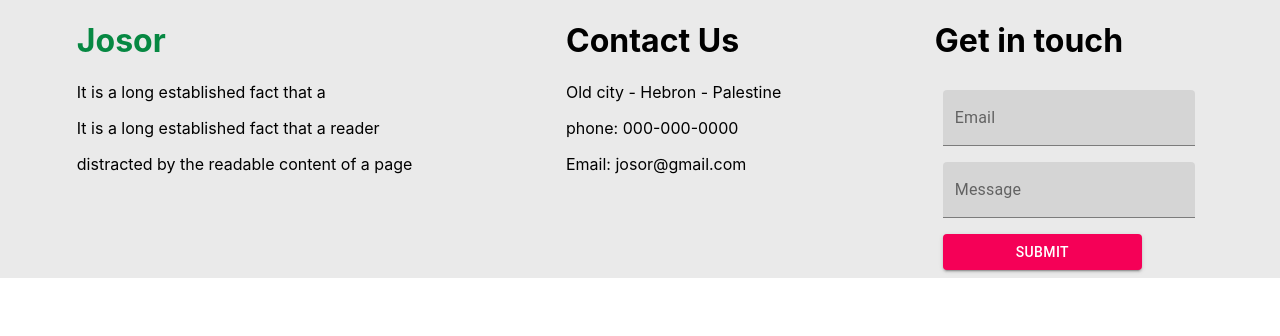
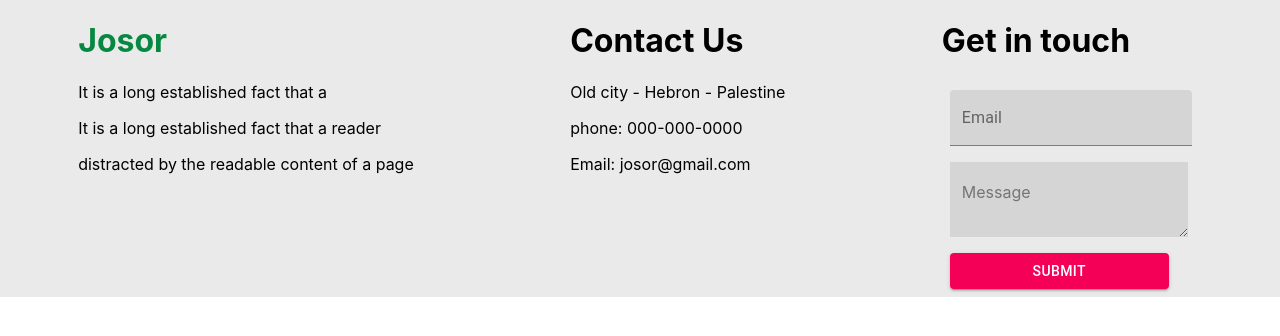
Before and after one commit to xAbdx/josor, a React (Create React App) app: page /footer in a window 1280 px wide. Shown: the top 336 px of the page. Built offline with nearby package versions, Linux system fonts and the light colour scheme.

Commit message:
added footer and header

```diff
--- a/src/components/footer/footer.js
+++ b/src/components/footer/footer.js
@@ -26,15 +26,8 @@ const Footer = () => {
             <div className={classes.firstColumn}>
                 <h1>Get in touch</h1>
                 <div className={classes.form}>
-                    <TextField id="filled-basic" label="Email" variant="filled" />
-                    <TextField id="filled-basic" label="Message" variant="filled" />
-                    {/* <TextareaAutosize
-                        rowsMax={4}
-                        aria-label="maximum height"
-                        placeholder="Maximum 4 rows"
-                        defaultValue="Lorem ipsum dolor sit amet, consectetur adipiscing elit, sed do eiusmod tempor incididunt
-                        ut labore et dolore magna aliqua."
-                    /> */}
+                    <TextField className={classes.itemWidth} id="filled-basic" label="Email" variant="filled" />
+                    <TextareaAutosize className={classes.itemWidthTextarea} id="filled-basic" label="Email" variant="filled" aria-label="minimum height" rowsMin={2} placeholder="Message" />
                     <Button variant="contained" color="secondary">Submit</Button>
                 </div>
             </div>
--- a/src/components/footer/footer.style.js
+++ b/src/components/footer/footer.style.js
@@ -9,7 +9,7 @@ const useStyles = makeStyles((theme) => ({
     form: {
         '& > *': {
             margin: theme.spacing(1),
-            width: '25ch',
+            width: '27.5ch',
         },
         display: "flex",
         flexDirection: "column"
@@ -19,6 +19,16 @@ const useStyles = makeStyles((theme) => ({
         // fontWeight: "bold",
         // fontSize: "36px",
     },
+    itemWidth: {
+        width: "93%"
+    },
+    itemWidthTextarea: {
+        width: "82.5%",
+        backgroundColor: "#d5d5d5",
+        border: "none",
+        padding: "20px 12px 15px 12px",
+        font: "inherit",
+    },
 }));
 
 export default useStyles;
```
Also changed, not shown: 1 other file (tests, documents, lock files or other folders).
